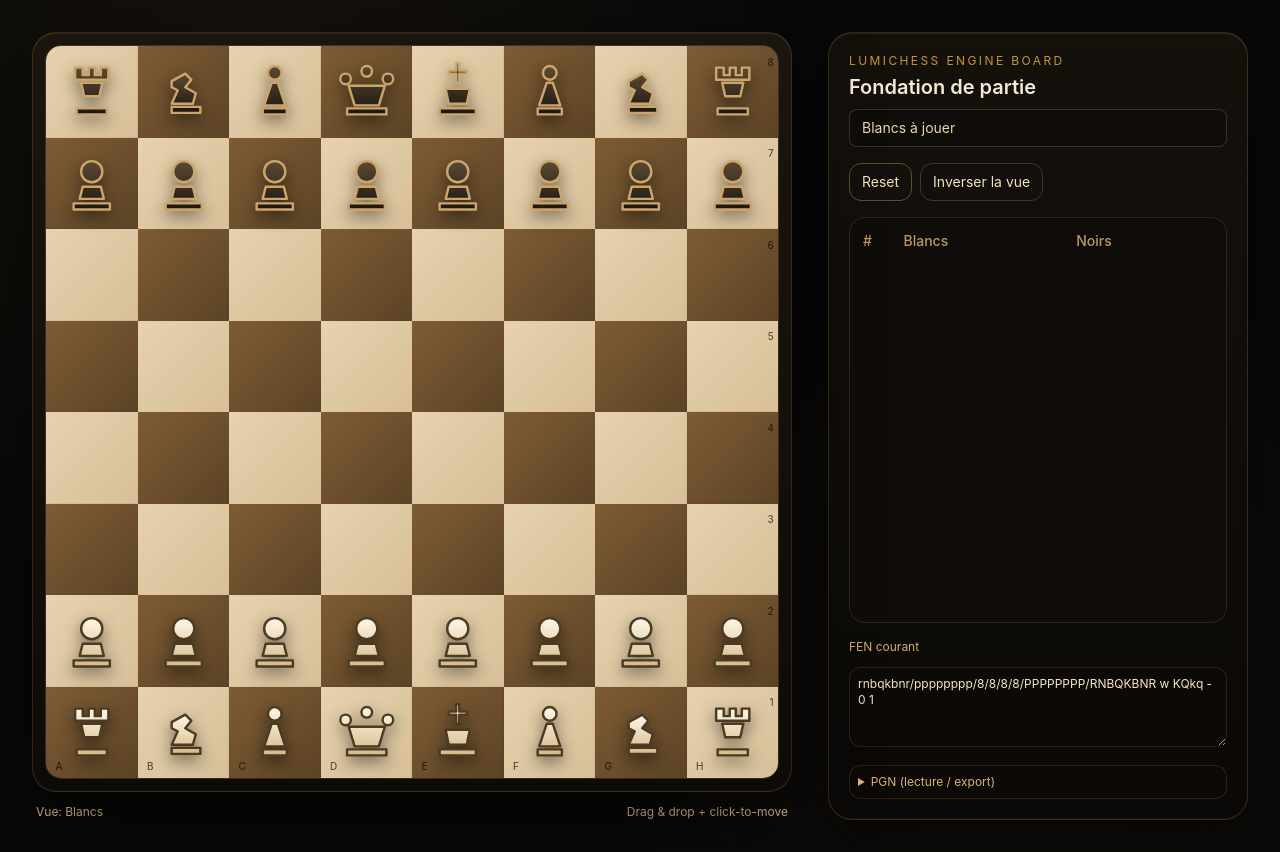
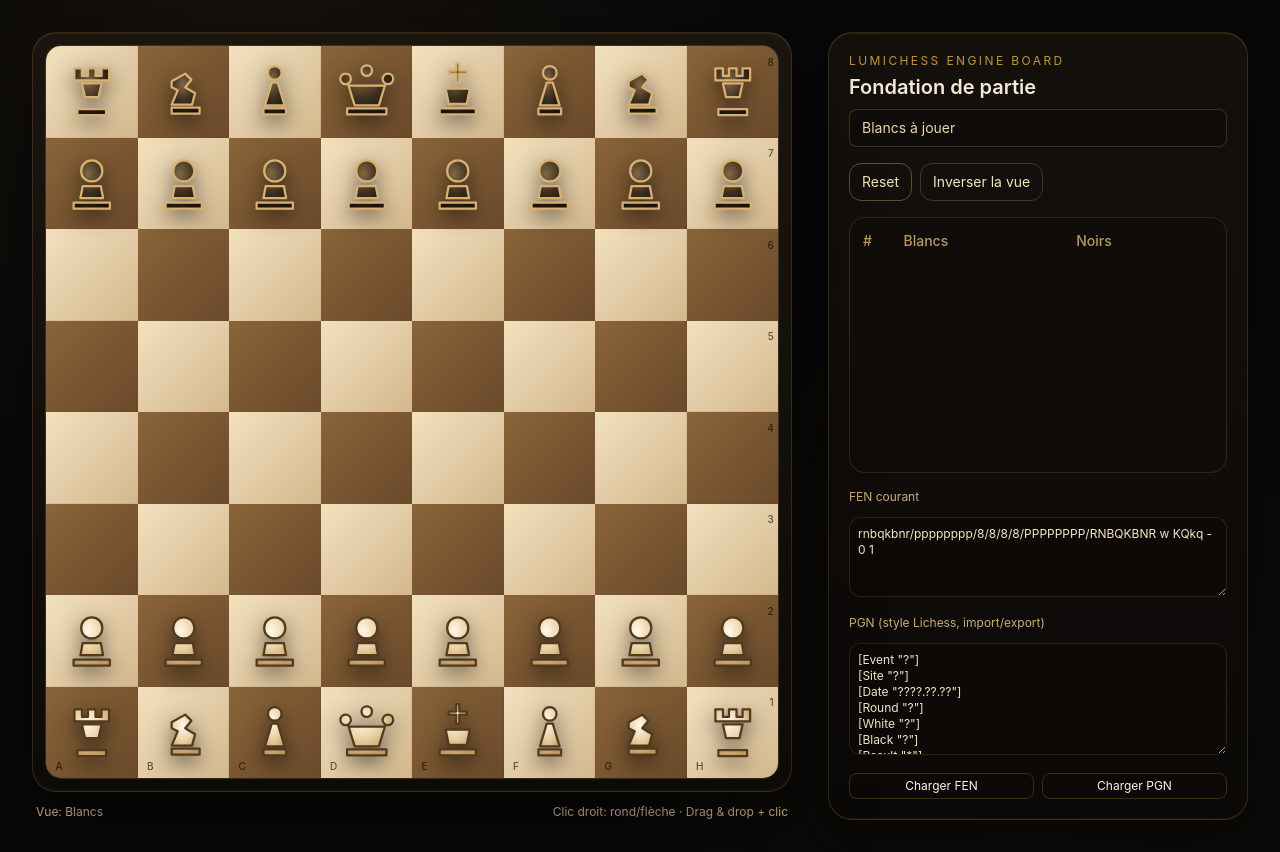
Before and after one commit to leSpire/LumiChessV4, a Next.js app: page / in a window 1280 px wide. Built offline with nearby package versions, Linux system fonts and the light colour scheme.

Commit message:
Improve board UX, PGN import, and visual feedback

```diff
--- a/components/chess/ChessBoard.tsx
+++ b/components/chess/ChessBoard.tsx
@@ -12,6 +12,17 @@ interface DragState {
   from: Square;
   x: number;
   y: number;
+}
+
+interface RightDragState {
+  from: Square;
+  x: number;
+  y: number;
+}
+
+interface AnnotationArrow {
+  from: Square;
+  to: Square;
 }
 
 function pointerToSquare(
@@ -35,6 +46,7 @@ function pointerToSquare(
 
 export function ChessBoard({
   orientation,
+  turn,
   selectedSquare,
   legalTargets,
   inCheckSquare,
@@ -46,6 +58,9 @@ export function ChessBoard({
 }: ChessBoardProps) {
   const boardRef = useRef<HTMLDivElement | null>(null);
   const [dragState, setDragState] = useState<DragState | null>(null);
+  const [rightDragState, setRightDragState] = useState<RightDragState | null>(null);
+  const [arrows, setArrows] = useState<AnnotationArrow[]>([]);
+  const [markedSquares, setMarkedSquares] = useState<Square[]>([]);
 
   const files = getDisplayFiles(orientation);
   const ranks = getDisplayRanks(orientation);
@@ -58,26 +73,94 @@ export function ChessBoard({
     return { col, row };
   };
 
+  const squareCenter = (square: Square) => {
+    const { col, row } = piecePosition(square);
+    return {
+      x: (col + 0.5) * 12.5,
+      y: (row + 0.5) * 12.5
+    };
+  };
+
+  const previewArrow = useMemo(() => {
+    if (!rightDragState || !boardRef.current) return null;
+    const from = squareCenter(rightDragState.from);
+    return {
+      from,
+      to: {
+        x: (rightDragState.x / boardRef.current.clientWidth) * 100,
+        y: (rightDragState.y / boardRef.current.clientHeight) * 100
+      }
+    };
+  }, [rightDragState]);
+
   return (
     <section className="w-full max-w-[min(92vw,760px)]" aria-label="Échiquier LumiChess">
       <div className="relative rounded-3xl border border-[#c6933d33] bg-gradient-to-b from-[#1b1510] to-[#0d0b08] p-3 shadow-board">
         <div
           ref={boardRef}
           className="relative grid aspect-square w-full grid-cols-8 overflow-hidden rounded-2xl border border-[#d3a55b33]"
+          onContextMenu={(evt) => evt.preventDefault()}
           onPointerMove={(evt) => {
-            if (!dragState || !boardRef.current) return;
+            if (!boardRef.current) return;
+
+            if (dragState) {
               const rect = boardRef.current.getBoundingClientRect();
               setDragState({
                 ...dragState,
                 x: evt.clientX - rect.left,
                 y: evt.clientY - rect.top
               });
+            }
+
+            if (rightDragState) {
+              const rect = boardRef.current.getBoundingClientRect();
+              setRightDragState({
+                ...rightDragState,
+                x: evt.clientX - rect.left,
+                y: evt.clientY - rect.top
+              });
+            }
+          }}
+          onPointerDown={(evt) => {
+            if (evt.button !== 2 || !boardRef.current) return;
+            const from = pointerToSquare(evt, boardRef.current, orientation);
+            if (!from) return;
+            const rect = boardRef.current.getBoundingClientRect();
+            evt.currentTarget.setPointerCapture(evt.pointerId);
+            setRightDragState({
+              from,
+              x: evt.clientX - rect.left,
+              y: evt.clientY - rect.top
+            });
           }}
           onPointerUp={(evt) => {
-            if (!dragState || !boardRef.current) return;
+            if (!boardRef.current) return;
+
+            if (dragState && evt.button === 0) {
               const to = pointerToSquare(evt, boardRef.current, orientation);
               if (to) onPieceDrop(dragState.from, to);
               setDragState(null);
+            }
+
+            if (rightDragState && evt.button === 2) {
+              const to = pointerToSquare(evt, boardRef.current, orientation);
+              if (to) {
+                if (to === rightDragState.from) {
+                  setMarkedSquares((prev) =>
+                    prev.includes(to) ? prev.filter((sq) => sq !== to) : [...prev, to]
+                  );
+                } else {
+                  setArrows((prev) => {
+                    const exists = prev.some((arrow) => arrow.from === rightDragState.from && arrow.to === to);
+                    if (exists) {
+                      return prev.filter((arrow) => !(arrow.from === rightDragState.from && arrow.to === to));
+                    }
+                    return [...prev, { from: rightDragState.from, to }];
+                  });
+                }
+              }
+              setRightDragState(null);
+            }
           }}
         >
           {Array.from({ length: 64 }).map((_, index) => {
@@ -91,6 +174,9 @@ export function ChessBoard({
             const isTarget = legalTargetSet.has(square);
             const isLastMove = lastMove?.from === square || lastMove?.to === square;
             const isCheck = inCheckSquare === square;
+            const isMarked = markedSquares.includes(square);
+            const targetPiece = pieces.find((piece) => piece.square === square);
+            const isCaptureTarget = Boolean(isTarget && targetPiece && targetPiece.color !== turn);
 
             return (
               <button
@@ -99,8 +185,8 @@ export function ChessBoard({
                 className={clsx(
                   'group relative flex items-center justify-center transition-colors duration-150',
                   isLightSquare(square)
-                    ? 'bg-gradient-to-br from-[#e7d2ad] to-[#d6bf99]'
-                    : 'bg-gradient-to-br from-[#7d5c34] to-[#5c4326]'
+                    ? 'bg-gradient-to-br from-[#f2e0be] to-[#d3b88e]'
+                    : 'bg-gradient-to-br from-[#8a6439] to-[#6a4a2b]'
                 )}
                 onClick={() => onSquareClick(square)}
                 aria-label={`Case ${square}`}
@@ -108,15 +194,55 @@ export function ChessBoard({
                 {isLastMove && <span className="pointer-events-none absolute inset-0 bg-[#e3b15e33]" />}
                 {isSelected && <span className="pointer-events-none absolute inset-1 rounded-sm border-2 border-[#f1cd8a] shadow-glow" />}
                 {isCheck && <span className="pointer-events-none absolute inset-0 bg-[#d84c4c80]" />}
-                {isTarget && (
-                  <span className="pointer-events-none absolute h-3.5 w-3.5 rounded-full bg-[#f0d199cc] shadow-[0_0_16px_rgba(240,209,153,0.65)]" />
+                {isMarked && <span className="pointer-events-none absolute inset-2 rounded-full border-4 border-[#3ea9ffaa]" />}
+                {isTarget && !isCaptureTarget && (
+                  <span className="pointer-events-none absolute h-4 w-4 rounded-full border border-[#4b3a24aa] bg-[#3e2c18aa] shadow-[0_0_14px_rgba(255,220,155,0.6)]" />
                 )}
+                {isCaptureTarget && <span className="pointer-events-none absolute inset-[10%] rounded-full border-4 border-[#f6d8a5dd]" />}
                 {(row === 7 || row === 0 || col === 0 || col === 7) && (
                   <span className="pointer-events-none absolute inset-0 ring-1 ring-black/5" />
                 )}
               </button>
             );
           })}
+
+          <svg className="pointer-events-none absolute inset-0 z-[8]" viewBox="0 0 100 100" preserveAspectRatio="none">
+            <defs>
+              <marker id="arrowhead" markerWidth="5" markerHeight="4" refX="4.2" refY="2" orient="auto" markerUnits="strokeWidth">
+                <path d="M0,0 L5,2 L0,4 Z" fill="#57b8ffcc" />
+              </marker>
+            </defs>
+            {arrows.map((arrow) => {
+              const from = squareCenter(arrow.from);
+              const to = squareCenter(arrow.to);
+              return (
+                <line
+                  key={`${arrow.from}-${arrow.to}`}
+                  x1={from.x}
+                  y1={from.y}
+                  x2={to.x}
+                  y2={to.y}
+                  stroke="#57b8ffcc"
+                  strokeWidth="1.8"
+                  markerEnd="url(#arrowhead)"
+                  strokeLinecap="round"
+                />
+              );
+            })}
+            {previewArrow && (
+              <line
+                x1={previewArrow.from.x}
+                y1={previewArrow.from.y}
+                x2={previewArrow.to.x}
+                y2={previewArrow.to.y}
+                stroke="#57b8ff88"
+                strokeWidth="1.4"
+                markerEnd="url(#arrowhead)"
+                strokeLinecap="round"
+                strokeDasharray="2.5 2"
+              />
+            )}
+          </svg>
 
           {pieces.map((piece) => {
             const { row, col } = piecePosition(piece.square);
@@ -140,12 +266,13 @@ export function ChessBoard({
                     : { width, left, top }
                 }
                 animate={{ left, top }}
-                transition={{ type: 'spring', stiffness: 400, damping: 32, mass: 0.35 }}
+                transition={{ type: 'spring', stiffness: 500, damping: 34, mass: 0.3 }}
                 onPointerDown={(evt) => {
-                  if (!boardRef.current) return;
+                  if (evt.button !== 0 || !boardRef.current) return;
+                  const canMove = onPiecePointerDown(piece.square);
+                  if (!canMove) return;
                   const rect = boardRef.current.getBoundingClientRect();
                   evt.currentTarget.setPointerCapture(evt.pointerId);
-                  onPiecePointerDown(piece.square);
                   setDragState({
                     from: piece.square,
                     x: evt.clientX - rect.left,
@@ -159,37 +286,31 @@ export function ChessBoard({
             );
           })}
 
-          {FILES.map((file, index) => {
-            const display = orientation === 'w' ? file : FILES[7 - index];
-            return (
+          {files.map((file, index) => (
             <span
               key={`${file}-coord`}
               className="pointer-events-none absolute bottom-1 text-[10px] font-medium uppercase tracking-wide text-black/60"
               style={{ left: `${index * 12.5 + 1.3}%` }}
             >
-                {display}
+              {file}
             </span>
-            );
-          })}
+          ))}
 
-          {RANKS.map((rank, index) => {
-            const display = orientation === 'w' ? RANKS[7 - index] : rank;
-            return (
+          {ranks.map((rank, index) => (
             <span
               key={`${rank}-coord`}
               className="pointer-events-none absolute right-1 text-[10px] font-medium tracking-wide text-black/60"
               style={{ top: `${index * 12.5 + 1.2}%` }}
             >
-                {display}
+              {rank}
             </span>
-            );
-          })}
+          ))}
         </div>
       </div>
 
       <div className="mt-3 flex items-center justify-between px-1 text-xs text-[#ddc08f]">
         <span>Vue: {orientation === 'w' ? 'Blancs' : 'Noirs'}</span>
-        <span>Drag & drop + click-to-move</span>
+        <span>Clic droit: rond/flèche · Drag & drop + clic</span>
       </div>
     </section>
   );
--- a/components/chess/ChessPiece.tsx
+++ b/components/chess/ChessPiece.tsx
@@ -9,7 +9,7 @@ interface ChessPieceProps {
   isDragging?: boolean;
 }
 
-const baseClasses = 'h-full w-full drop-shadow-[0_6px_8px_rgba(0,0,0,0.45)]';
+const baseClasses = 'h-full w-full drop-shadow-[0_7px_10px_rgba(0,0,0,0.5)]';
 
 function PieceFrame({ children, color }: { children: React.ReactNode; color: Color }) {
   const white = color === 'w';
@@ -17,10 +17,11 @@ function PieceFrame({ children, color }: { children: React.ReactNode; color: Col
   return (
     <svg viewBox="0 0 100 100" aria-hidden="true" className={baseClasses}>
       <defs>
-        <linearGradient id={`piece-gradient-${white ? 'w' : 'b'}`} x1="0" x2="0" y1="0" y2="1">
-          <stop offset="0%" stopColor={white ? '#FEF7E8' : '#5B4A33'} />
-          <stop offset="100%" stopColor={white ? '#D6BA88' : '#1B1610'} />
-        </linearGradient>
+        <radialGradient id={`piece-main-${white ? 'w' : 'b'}`} cx="40%" cy="28%" r="72%">
+          <stop offset="0%" stopColor={white ? '#fff9ec' : '#7f6844'} />
+          <stop offset="55%" stopColor={white ? '#e8cf9f' : '#3d2f1f'} />
+          <stop offset="100%" stopColor={white ? '#c19a63' : '#1a130d'} />
+        </radialGradient>
       </defs>
       {children}
     </svg>
@@ -28,13 +29,13 @@ function PieceFrame({ children, color }: { children: React.ReactNode; color: Col
 }
 
 export function ChessPiece({ type, color, isDragging }: ChessPieceProps) {
-  const fill = `url(#piece-gradient-${color})`;
-  const stroke = color === 'w' ? '#4D3A23' : '#CBA56B';
+  const fill = `url(#piece-main-${color})`;
+  const stroke = color === 'w' ? '#523a1f' : '#d8b073';
 
   const shared = {
     fill,
     stroke,
-    strokeWidth: 3.2,
+    strokeWidth: 3,
     strokeLinejoin: 'round' as const,
     strokeLinecap: 'round' as const
   };
@@ -42,14 +43,14 @@ export function ChessPiece({ type, color, isDragging }: ChessPieceProps) {
   return (
     <div className={clsx('relative h-full w-full transition-transform duration-150', isDragging && 'scale-110')}>
       <PieceFrame color={color}>
-        {type === 'p' && <path {...shared} d="M50 20c8 0 14 6 14 14s-6 14-14 14-14-6-14-14 6-14 14-14Zm-16 50h32l-4-16H38l-4 16Zm-8 14h48v-8H26v8Z" />}
-        {type === 'r' && <path {...shared} d="M28 18h10v10h8V18h8v10h8V18h10v16H28V18Zm8 20h28l-4 18H40l-4-18Zm-6 42h40v-8H30v8Z" />}
-        {type === 'n' && <path {...shared} d="M34 78h38v-8H34v8Zm0-12h28l4-14-14-8 8-10-8-8-18 10v8l8 4-8 18Z" />}
-        {type === 'b' && <path {...shared} d="M50 16c5 0 9 4 9 9s-4 9-9 9-9-4-9-9 4-9 9-9Zm-4 22h8l10 30H36l10-30Zm-12 42h32v-8H34v8Z" />}
+        {type === 'p' && <path {...shared} d="M50 19c8 0 14 6 14 14s-6 14-14 14-14-6-14-14 6-14 14-14Zm-15 50h30l-3-16H38l-3 16Zm-9 14h48v-8H26v8Z" />}
+        {type === 'r' && <path {...shared} d="M27 19h10v10h8V19h10v10h8V19h10v16H27V19Zm10 20h26l-4 18H41l-4-18Zm-6 42h38v-8H31v8Z" />}
+        {type === 'n' && <path {...shared} d="M34 79h37v-8H34v8Zm0-12h27l4-15-13-8 8-10-8-8-18 10v8l8 4-8 19Z" />}
+        {type === 'b' && <path {...shared} d="M50 16c5 0 9 4 9 9s-4 9-9 9-9-4-9-9 4-9 9-9Zm-4 22h8l9 30H37l9-30Zm-11 42h30v-8H35v8Z" />}
         {type === 'q' && (
           <path
             {...shared}
-            d="M22 26c4 0 7 3 7 7a7 7 0 1 1-7-7Zm56 0c4 0 7 3 7 7a7 7 0 1 1-7-7ZM50 16c4 0 7 3 7 7a7 7 0 1 1-14 0c0-4 3-7 7-7Zm-24 26h48l-8 26H34l-8-26Zm-2 38h52v-8H24v8Z"
+            d="M22 26c4 0 7 3 7 7a7 7 0 1 1-7-7Zm56 0c4 0 7 3 7 7a7 7 0 1 1-7-7ZM50 15c4 0 7 3 7 7a7 7 0 1 1-14 0c0-4 3-7 7-7Zm-24 27h48l-8 26H34l-8-26Zm-2 38h52v-8H24v8Z"
           />
         )}
         {type === 'k' && (
--- a/components/chess/ChessWorkspace.tsx
+++ b/components/chess/ChessWorkspace.tsx
@@ -13,6 +13,7 @@ export function ChessWorkspace() {
       <div className="relative">
         <ChessBoard
           orientation={game.orientation}
+          turn={game.turn}
           selectedSquare={game.selectedSquare}
           legalTargets={game.legalTargets}
           inCheckSquare={game.checkSquare}
--- a/components/chess/SidePanel.tsx
+++ b/components/chess/SidePanel.tsx
@@ -1,5 +1,6 @@
 'use client';
 
+import { useEffect, useState } from 'react';
 import type { MoveHistoryEntry } from '@/types/chess';
 
 interface SidePanelProps {
@@ -23,6 +24,13 @@ export function SidePanel({
   onLoadFen,
   onLoadPgn
 }: SidePanelProps) {
+  const [fenInput, setFenInput] = useState(fen);
+  const [pgnInput, setPgnInput] = useState(pgn);
+  const [feedback, setFeedback] = useState<string | null>(null);
+
+  useEffect(() => setFenInput(fen), [fen]);
+  useEffect(() => setPgnInput(pgn), [pgn]);
+
   return (
     <aside className="flex h-full min-h-[520px] w-full max-w-xl flex-col rounded-3xl border border-[#c6933d38] bg-gradient-to-b from-[#14110d] to-[#0b0907] p-5 shadow-board">
       <header className="mb-4">
@@ -47,7 +55,7 @@ export function SidePanel({
       <section className="mb-4 flex-1 overflow-hidden rounded-2xl border border-[#c6933d2e] bg-[#0f0c09]">
         <div className="max-h-[260px] overflow-y-auto p-3">
           <table className="w-full text-left text-sm">
-            <thead className="text-[#ba9862]">
+            <thead className="sticky top-0 bg-[#0f0c09] text-[#ba9862]">
               <tr>
                 <th className="pb-2 font-medium">#</th>
                 <th className="pb-2 font-medium">Blancs</th>
@@ -69,24 +77,35 @@ export function SidePanel({
 
       <section className="space-y-3">
         <label className="block text-xs text-[#cfac74]">FEN courant</label>
-        <textarea
-          readOnly
-          value={fen}
-          className="h-20 w-full rounded-xl border border-[#c6933d2e] bg-[#0c0907] p-2 text-xs text-[#f4e4c9]"
-        />
+        <textarea value={fenInput} onChange={(evt) => setFenInput(evt.target.value)} className="h-20 w-full rounded-xl border border-[#c6933d2e] bg-[#0c0907] p-2 text-xs text-[#f4e4c9]" />
 
-        <details className="rounded-xl border border-[#c6933d2e] bg-[#0c0907] p-2 text-xs text-[#f4e4c9]">
-          <summary className="cursor-pointer text-[#d7b37a]">PGN (lecture / export)</summary>
-          <textarea readOnly value={pgn} className="mt-2 h-20 w-full rounded-lg bg-[#090705] p-2" />
-          <div className="mt-2 grid grid-cols-2 gap-2">
-            <button type="button" onClick={() => onLoadFen(fen)} className="rounded-lg border border-[#c6933d42] px-2 py-1 hover:bg-[#d9ab5d1f]">
-              Recharger FEN
-            </button>
-            <button type="button" onClick={() => onLoadPgn(pgn)} className="rounded-lg border border-[#c6933d42] px-2 py-1 hover:bg-[#d9ab5d1f]">
-              Recharger PGN
-            </button>
-          </div>
-        </details>
+        <label className="block text-xs text-[#cfac74]">PGN (style Lichess, import/export)</label>
+        <textarea value={pgnInput} onChange={(evt) => setPgnInput(evt.target.value)} className="h-28 w-full rounded-xl border border-[#c6933d2e] bg-[#0c0907] p-2 text-xs text-[#f4e4c9]" />
+
+        <div className="grid grid-cols-2 gap-2 text-xs">
+          <button
+            type="button"
+            onClick={() => {
+              const ok = onLoadFen(fenInput.trim());
+              setFeedback(ok ? 'FEN chargé.' : 'FEN invalide.');
+            }}
+            className="rounded-lg border border-[#c6933d42] px-2 py-1 hover:bg-[#d9ab5d1f]"
+          >
+            Charger FEN
+          </button>
+          <button
+            type="button"
+            onClick={() => {
+              const ok = onLoadPgn(pgnInput.trim());
+              setFeedback(ok ? 'PGN chargé.' : 'PGN invalide.');
+            }}
+            className="rounded-lg border border-[#c6933d42] px-2 py-1 hover:bg-[#d9ab5d1f]"
+          >
+            Charger PGN
+          </button>
+        </div>
+
+        {feedback && <p className="text-xs text-[#d7b37a]">{feedback}</p>}
       </section>
     </aside>
   );
--- a/hooks/useChessGame.ts
+++ b/hooks/useChessGame.ts
@@ -101,14 +101,22 @@ export function useChessGame(initialFen?: string) {
       return;
     }
 
-    requestMove(selectedSquare, square);
+    const moved = requestMove(selectedSquare, square);
+    if (!moved) {
+      const piece = game.get(square);
+      if (piece && piece.color === game.turn()) {
+        setSelectedSquare(square);
+      }
+    }
   };
 
   const setFromPiecePointer = (square: Square) => {
     const piece = game.get(square);
     if (piece && piece.color === game.turn()) {
       setSelectedSquare(square);
+      return true;
     }
+    return false;
   };
 
   const reset = () => {
--- a/types/chess.ts
+++ b/types/chess.ts
@@ -26,13 +26,14 @@ export interface PromotionDialogState {
 
 export interface ChessBoardProps {
   orientation: BoardOrientation;
+  turn: Color;
   selectedSquare: Square | null;
   legalTargets: Square[];
   inCheckSquare: Square | null;
   lastMove: LastMove | null;
   pieces: PieceOnBoard[];
   onSquareClick: (square: Square) => void;
-  onPiecePointerDown: (square: Square) => void;
+  onPiecePointerDown: (square: Square) => boolean;
   onPieceDrop: (from: Square, to: Square) => void;
 }
 
```
Lines whose indentation alone changed are shown as unchanged.
